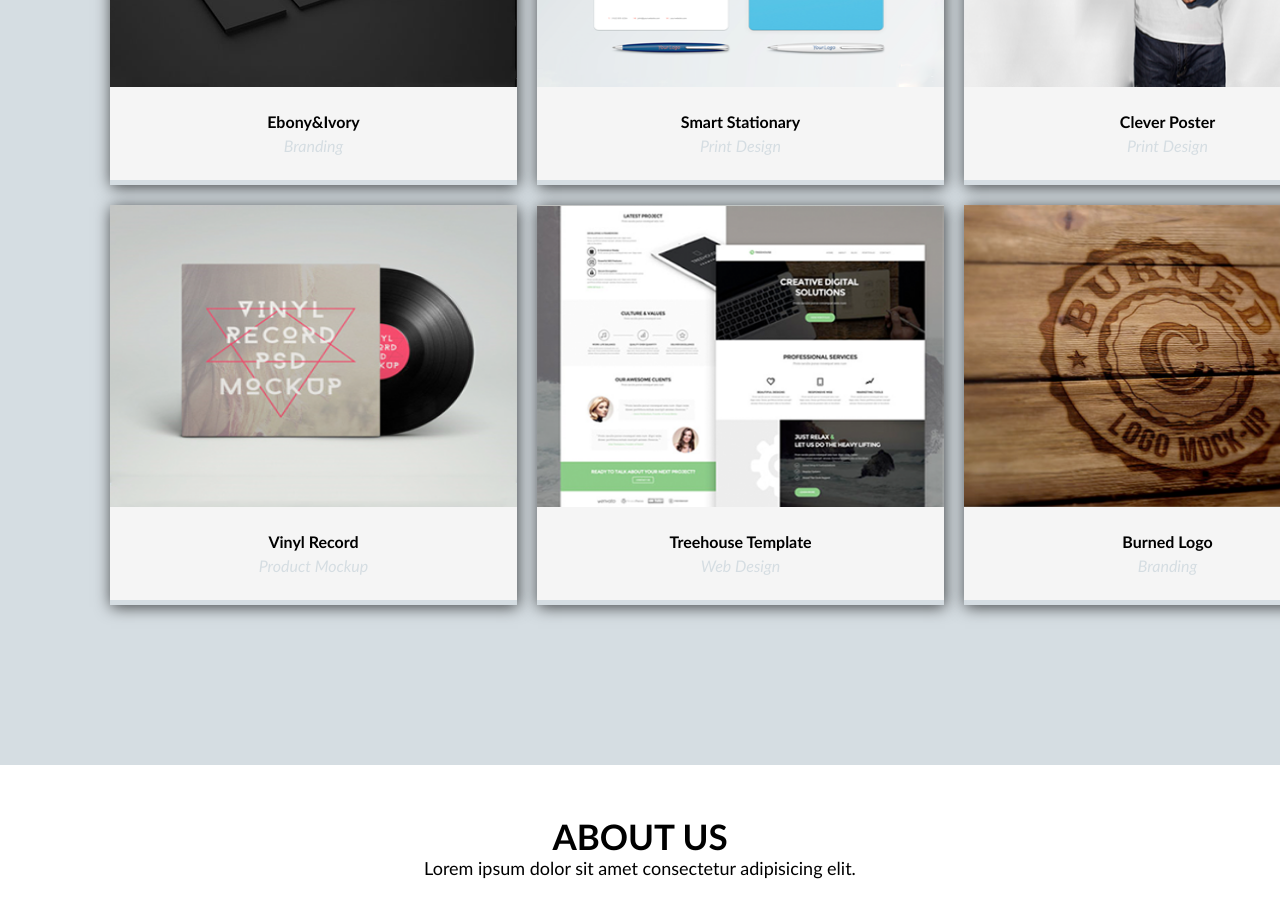
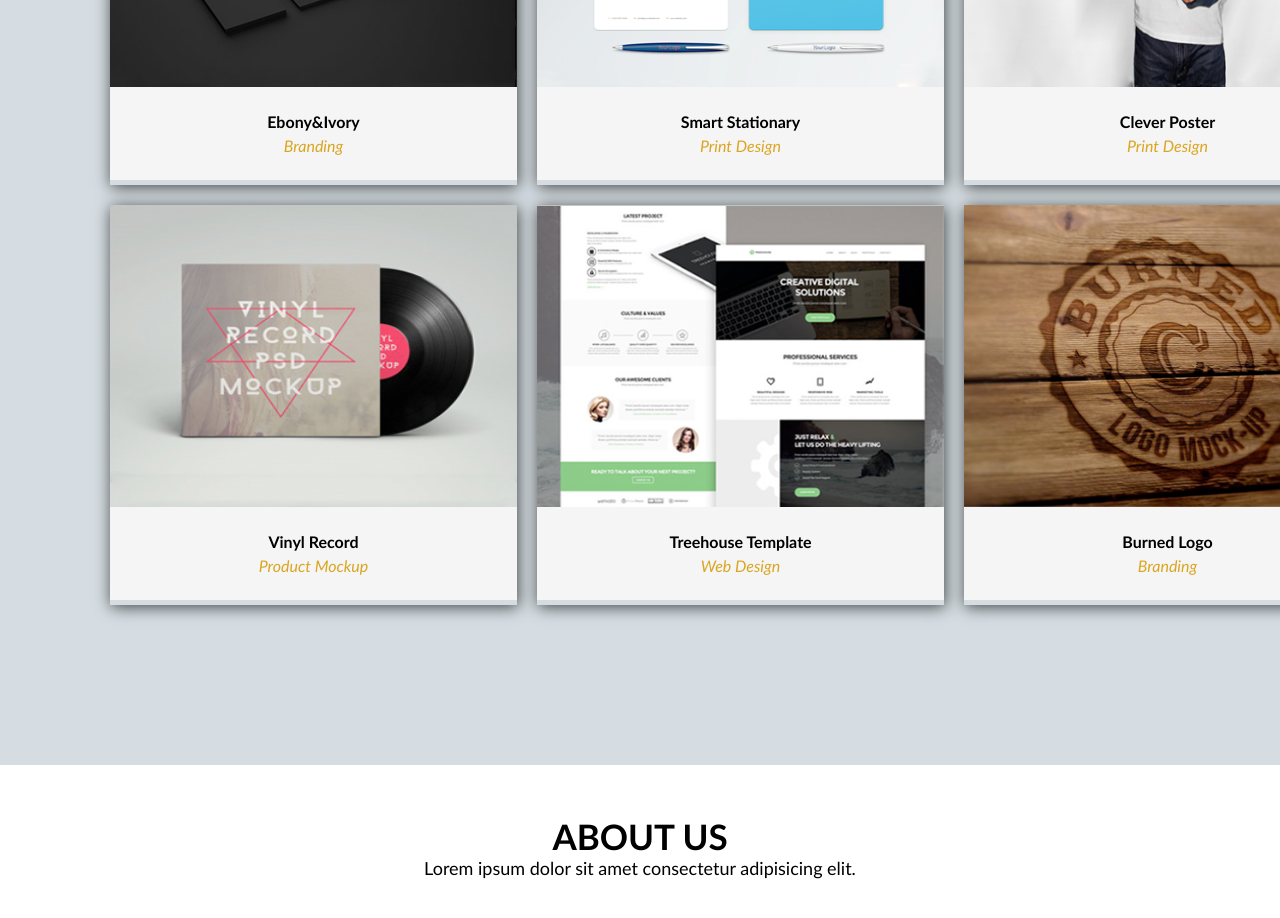
Before and after one commit to Sandip-Z/golden, a website: page index.html in a window 1280 px wide. Shown: the part 1680-2598 px from the top of the page. Drawn offline with Linux system fonts and the light colour scheme.

Commit message:
[change] portfolio subtitle color to goldenrod

```diff
--- a/sass/components/_portfolio.scss
+++ b/sass/components/_portfolio.scss
@@ -45,7 +45,7 @@
           &.subtitle {
             font-weight: lighter;
             font-style: italic;
-            color: $color-grey;
+            color: $color-primary-dark;
             margin-top: 5px;
           }
         }
```
Also changed, not shown: style.css.
